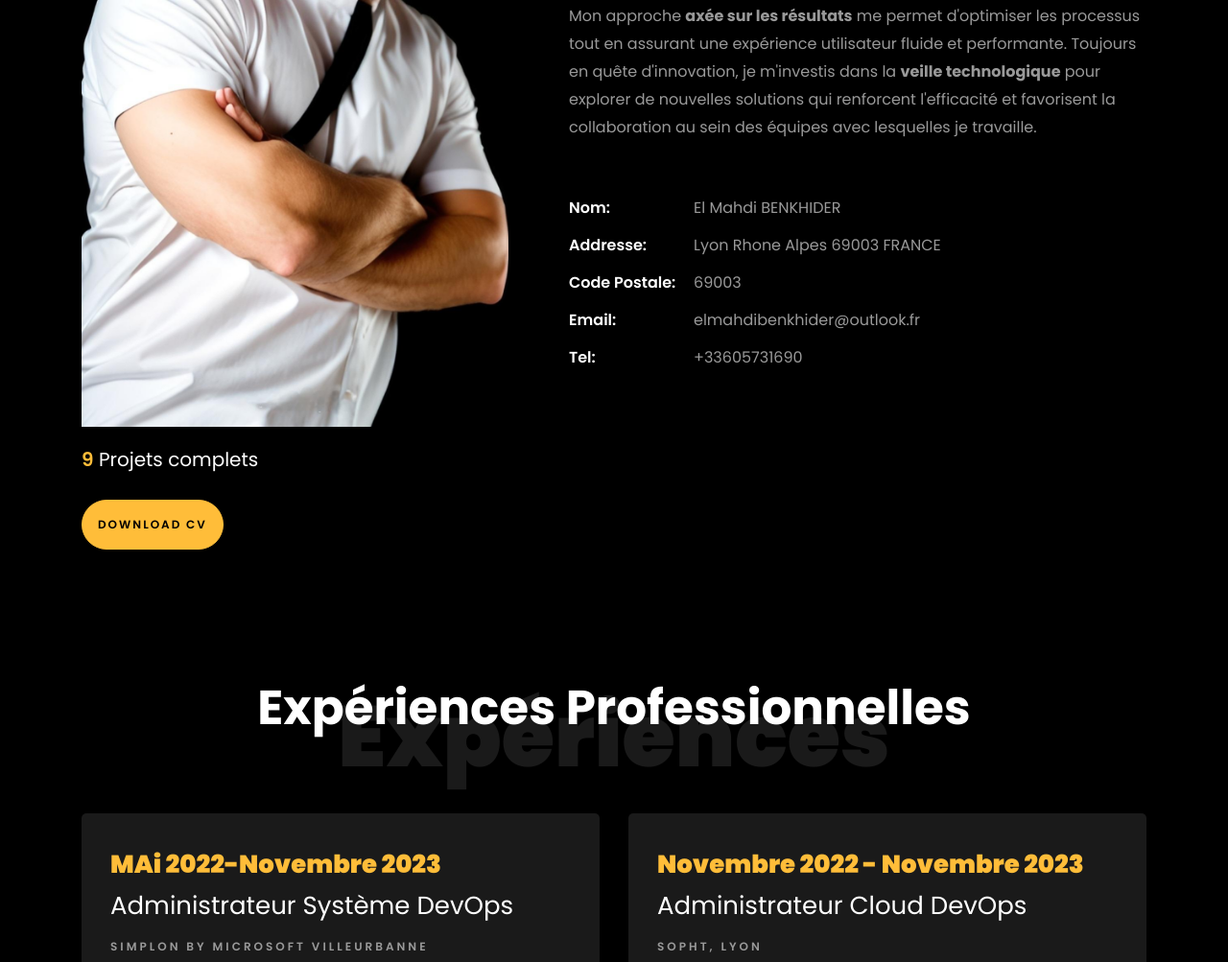
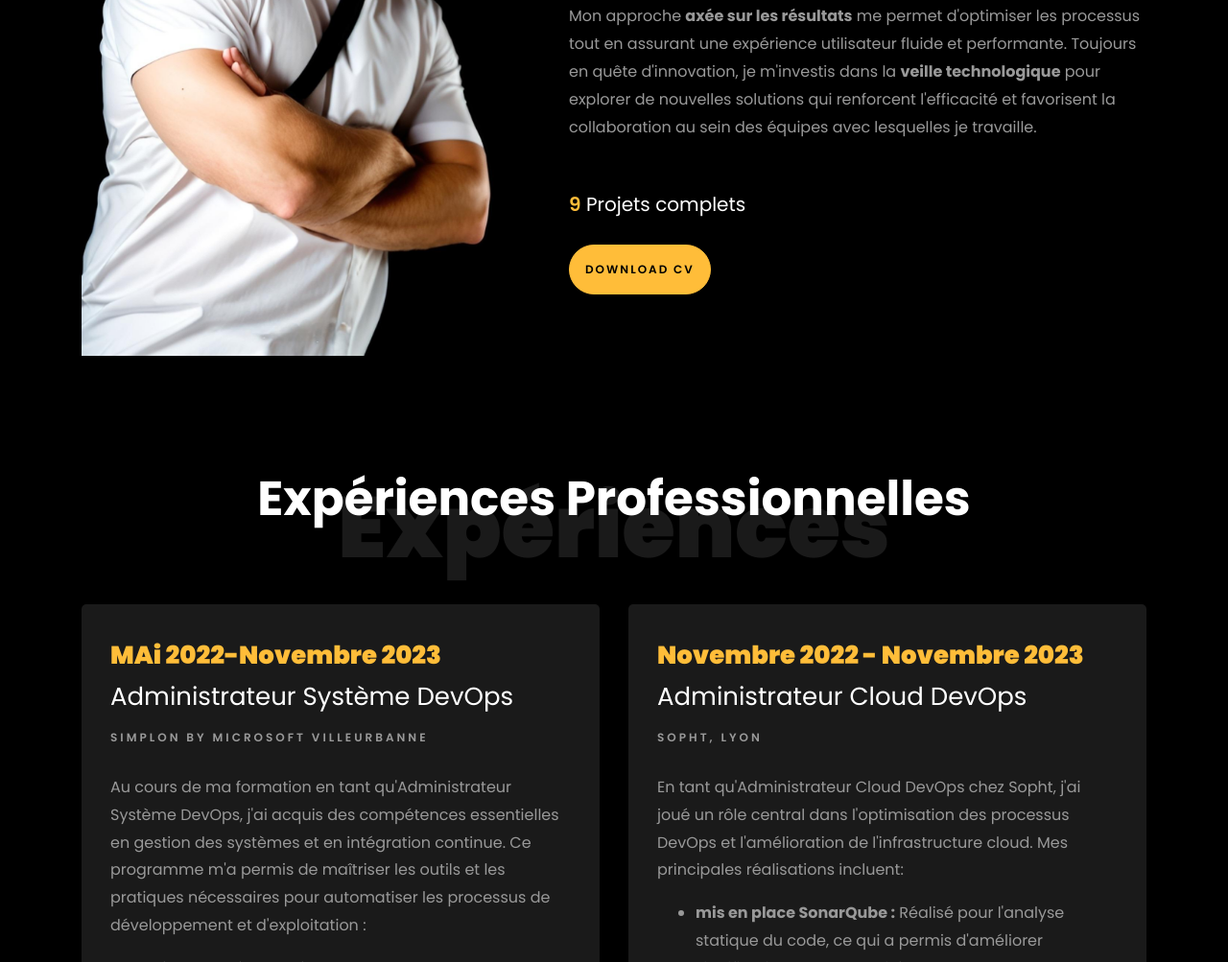
Before and after one commit to mahdibenkhider/Portfolio, a plain HTML site: page index.html in a window 1280 px wide. Shown: the part 1236-2239 px from the top of the page at 96% size. Drawn offline with Linux system fonts and the light colour scheme; files whose address does not match are found by name.

Commit message:
a propos de moi

```diff
--- a/index.html
+++ b/index.html
@@ -116,15 +116,7 @@
 						l'efficacité et favorisent la collaboration au sein des équipes avec lesquelles je travaille.
 					</p>
 				</div>
-			</div>
-		            <ul class="about-info mt-4 px-md-0 px-2">
-		            	<li class="d-flex"><span>Nom:</span> <span>El Mahdi BENKHIDER</span></li>
-		            	<li class="d-flex"><span>Addresse:</span> <span>Lyon Rhone Alpes  69003 FRANCE</span></li>
-		            	<li class="d-flex"><span>Code Postale:</span> <span>69003</span></li>
-		            	<li class="d-flex"><span>Email:</span> <span>elmahdibenkhider@outlook.fr</span></li>
-		            	<li class="d-flex"><span>Tel: </span> <span>+33605731690</span></li>
-		            </ul>
-		          </div>
+
 		        </div>
 	          <div class="counter-wrap ftco-animate d-flex mt-md-3">
               <div class="text">
```
